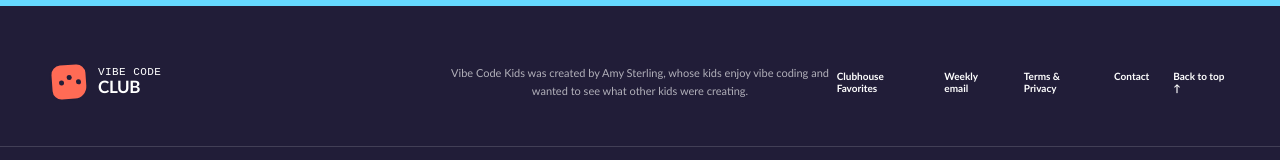
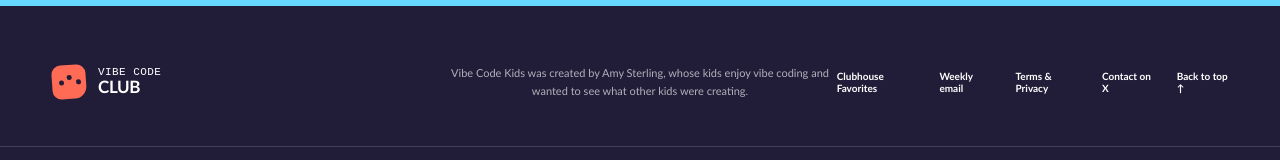
Before and after one commit to amyleesterling/kids-who-vibecode, a React (Vite) app: page / in a window 1280 px wide. Shown: the part 4214-4374 px from the top of the page. Built offline with nearby package versions, Linux system fonts and the light colour scheme; no server answers.

Commit message:
Link public contact to Amy on X

```diff
--- a/src/App.tsx
+++ b/src/App.tsx
@@ -466,7 +466,7 @@ function App() {
         </section>
       </main>
 
-      <footer><div className="page-shell footer-layout"><Logo /><p>Vibe Code Kids was created by Amy Sterling, whose kids enjoy vibe coding and wanted to see what other kids were creating.</p><div><a href="/favorites">Clubhouse Favorites</a><a href="#subscribe">Weekly email</a><a href="/legal">Terms & Privacy</a><a href="mailto:hello@vibecodekids.com">Contact</a><a href="#top">Back to top ↑</a></div></div><div className="footer-ticker"><span>MAKE SOMETHING WEIRD</span><i>✦</i><span>BREAK IT ON PURPOSE</span><i>✦</i><span>SHOW US WHAT YOU BUILT</span><i>✦</i></div></footer>
+      <footer><div className="page-shell footer-layout"><Logo /><p>Vibe Code Kids was created by Amy Sterling, whose kids enjoy vibe coding and wanted to see what other kids were creating.</p><div><a href="/favorites">Clubhouse Favorites</a><a href="#subscribe">Weekly email</a><a href="/legal">Terms & Privacy</a><a href="https://x.com/amyneurons" target="_blank" rel="noreferrer">Contact on X</a><a href="#top">Back to top ↑</a></div></div><div className="footer-ticker"><span>MAKE SOMETHING WEIRD</span><i>✦</i><span>BREAK IT ON PURPOSE</span><i>✦</i><span>SHOW US WHAT YOU BUILT</span><i>✦</i></div></footer>
       {community.source === 'offline' && <div className="offline-badge" title="The community database could not be reached">Offline mode <ChevronDown size={13} /></div>}
       {notice && <div className="toast" role="status"><Heart size={17} fill="currentColor" /> {notice}</div>}
       {showSubmit && community.acceptingSubmissions && <SubmissionModal challenge={community.challenge} onClose={() => setShowSubmit(false)} />}
--- a/src/LegalPage.tsx
+++ b/src/LegalPage.tsx
@@ -120,7 +120,7 @@ function LegalPage() {
             <section id="contact">
               <span className="legal-number">07</span>
               <h2>Reports, legal notices, and contact</h2>
-              <p>Report unsafe content, a privacy concern, a copyright concern, or a removal request to <a href="mailto:hello@vibecodekids.com">hello@vibecodekids.com</a>. Include the project title, link, the nature of the concern, and how we can contact the adult making the report.</p>
+              <p>Report unsafe content, a privacy concern, a copyright concern, or a removal request to Amy Sterling at <a href="https://x.com/amyneurons" target="_blank" rel="noreferrer">@amyneurons on X</a>. Use a private message when possible and never post a child’s personal information publicly. Begin with the project title or link and the general nature of the concern so we can arrange a private follow-up if needed.</p>
               <p>We may update these terms as the club changes. The date at the top shows the current version. Material changes will apply going forward and may require a new adult acceptance for future submissions.</p>
               <a className="legal-ftc-link" href="https://www.ftc.gov/business-guidance/privacy-security/childrens-privacy" target="_blank" rel="noreferrer">U.S. FTC children’s privacy resources <ExternalLink size={15} /></a>
             </section>
```
